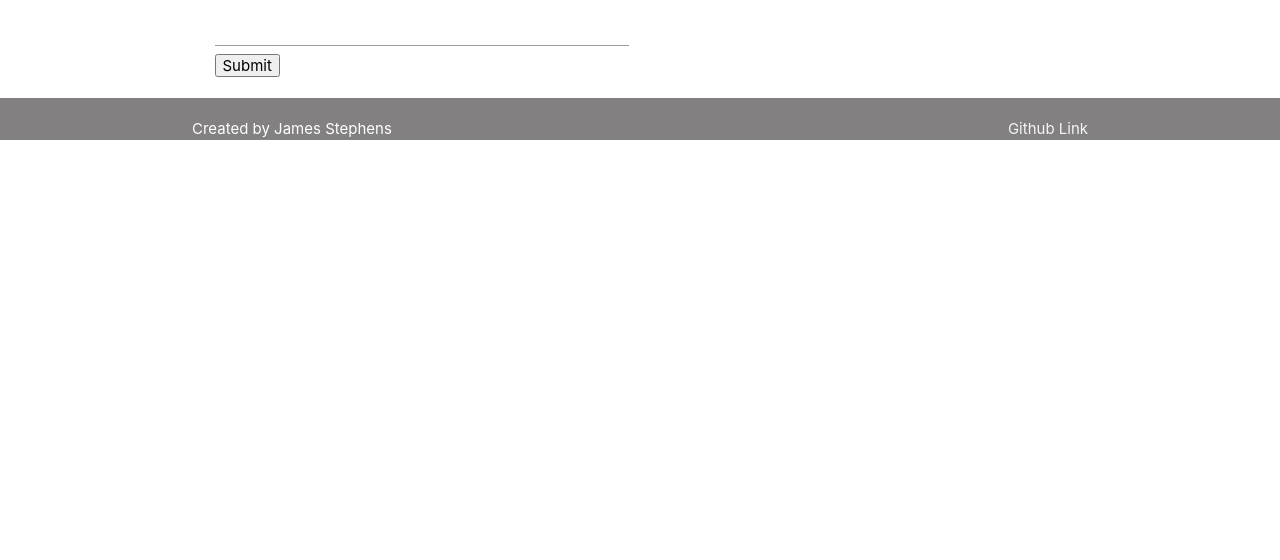
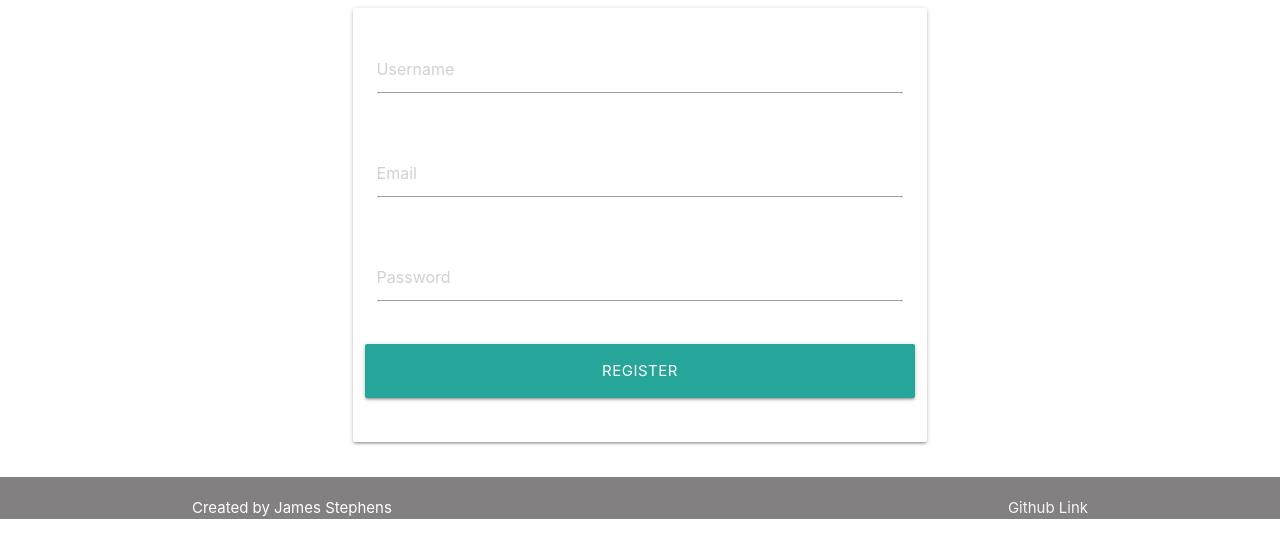
Before and after one commit to DevSteg/film_review_project, a Flask app: template templates/register.html in a window 1280 px wide. Shown: the part 240-800 px from the top of the page. Run offline with Flask 2, Linux system fonts and the light colour scheme; the template is opened without the code that fills it, so the values that code supplies are empty; some libraries are stand-ins or nearby versions.

Commit message:
Add basic register form

```diff
--- a/app.py
+++ b/app.py
@@ -4,6 +4,8 @@ from flask import (
     flash, request)
 from flask_pymongo import PyMongo
 from bson.objectid import ObjectId
+from werkzeug.security import (
+    generate_password_hash, check_password_hash)
 if os.path.exists("env.py"):
     import env
 
@@ -17,15 +19,16 @@ mongo = PyMongo(app)
 
 
 @app.route("/")
-@app.route("/index.html")
+@app.route("/index")
 def index():
     films = mongo.db.films.find()
     return render_template("index.html", films=films)
 
 
-@app.route("/register.html")
+@app.route("/register", methods=["GET", "POST"])
 def register():
     return render_template("register.html")
+
 
 if __name__ == "__main__":
     app.run(host=os.environ.get("IP"),
--- a/templates/register.html
+++ b/templates/register.html
@@ -5,10 +5,27 @@
 {% endblock %}
 {% block content %}
     <div class="row">
-        <div class="col s12">
-            <form action="#" method="POST" class="col s6">
-                <input type="text"><input type="submit" value="Submit">
-            </form>
-        </div>
+        <form action="#" method="POST" class="col s6 m8 offset-m2">
+            <div class="card-panel">
+                <div class="row">
+                    <div class="input-field col s12">
+                        <input type="text" id="username" name="username" placeholder="Username" required>
+                    </div>
+                </div>
+                <div class="row">
+                    <div class="input-field col s12">
+                        <input type="email" id="email" name="email" placeholder="Email" required>
+                    </div>
+                </div>
+                <div class="row">
+                    <div class="input-field col s12">
+                        <input type="password" id="password" name="password" placeholder="Password" required>
+                    </div>
+                </div>
+                <div class="row">
+                    <button type="submit" class="btn-large col s12">Register</button>
+                </div>
+            </div>
+        </form>
     </div>
 {% endblock %}
```
